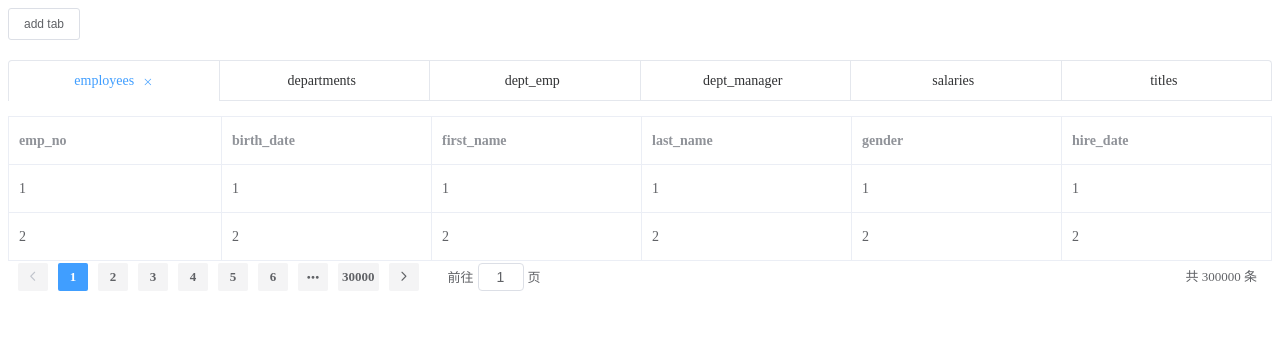
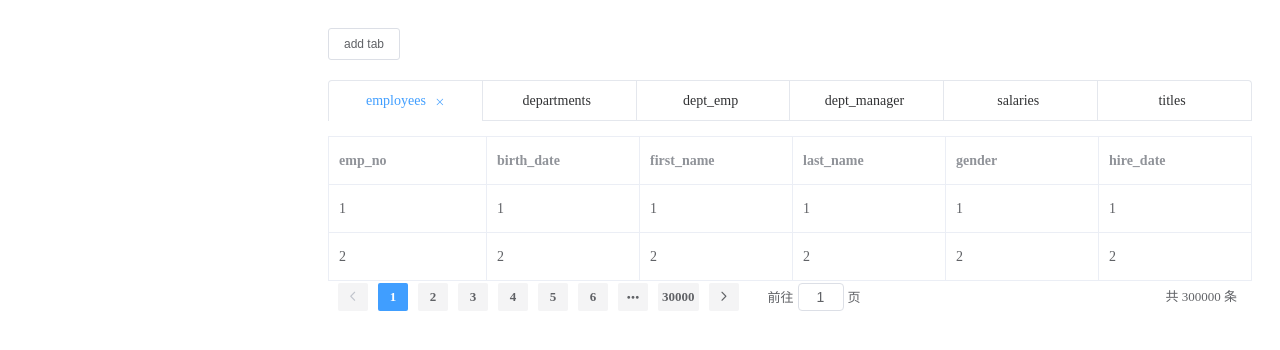
Before and after one commit to trickikiki/myweb, a Vue app: page / in a window 1280 px wide. Both pictures are taken after a click on the tab "employees". Shown: the top 350 px of the page. Built offline with nearby package versions, Linux system fonts and the light colour scheme.

Commit message:
配置跨域

```diff
--- a/src/App.vue
+++ b/src/App.vue
@@ -1,6 +1,12 @@
 <template>
   <div id="app">
-    <sel></sel>
+    <el-container>
+      <el-aside>
+      </el-aside>
+      <el-main>
+        <sel></sel>
+      </el-main>
+    </el-container>
   </div>
 </template>
 
--- a/src/components/select.vue
+++ b/src/components/select.vue
@@ -9,14 +9,9 @@
       </el-button>
     </div>
     <el-tabs v-model="editableTabsValue2" type="card" closable @tab-remove="removeTab" stretch="true">
-      <el-tab-pane
-        v-for='(item) in editableTabs2'
-        :key=item.name
-        :label=item.title
-        :name=item.name
-      >
-      <checktable></checktable>
-        <pagination class="pagi"></pagination>
+      <el-tab-pane v-for='(item,index) in editableTabs2' :key=index :label=item.title :name=item.name>
+        <checktable></checktable>
+        <pagination></pagination>
       </el-tab-pane>
     </el-tabs>
 
@@ -91,7 +86,4 @@
 </script>
 
 <style scoped>
-.pagi{
-  position: center;
-}
 </style>
```
Also changed, not shown: config/index.js (+6 -1 lines).
